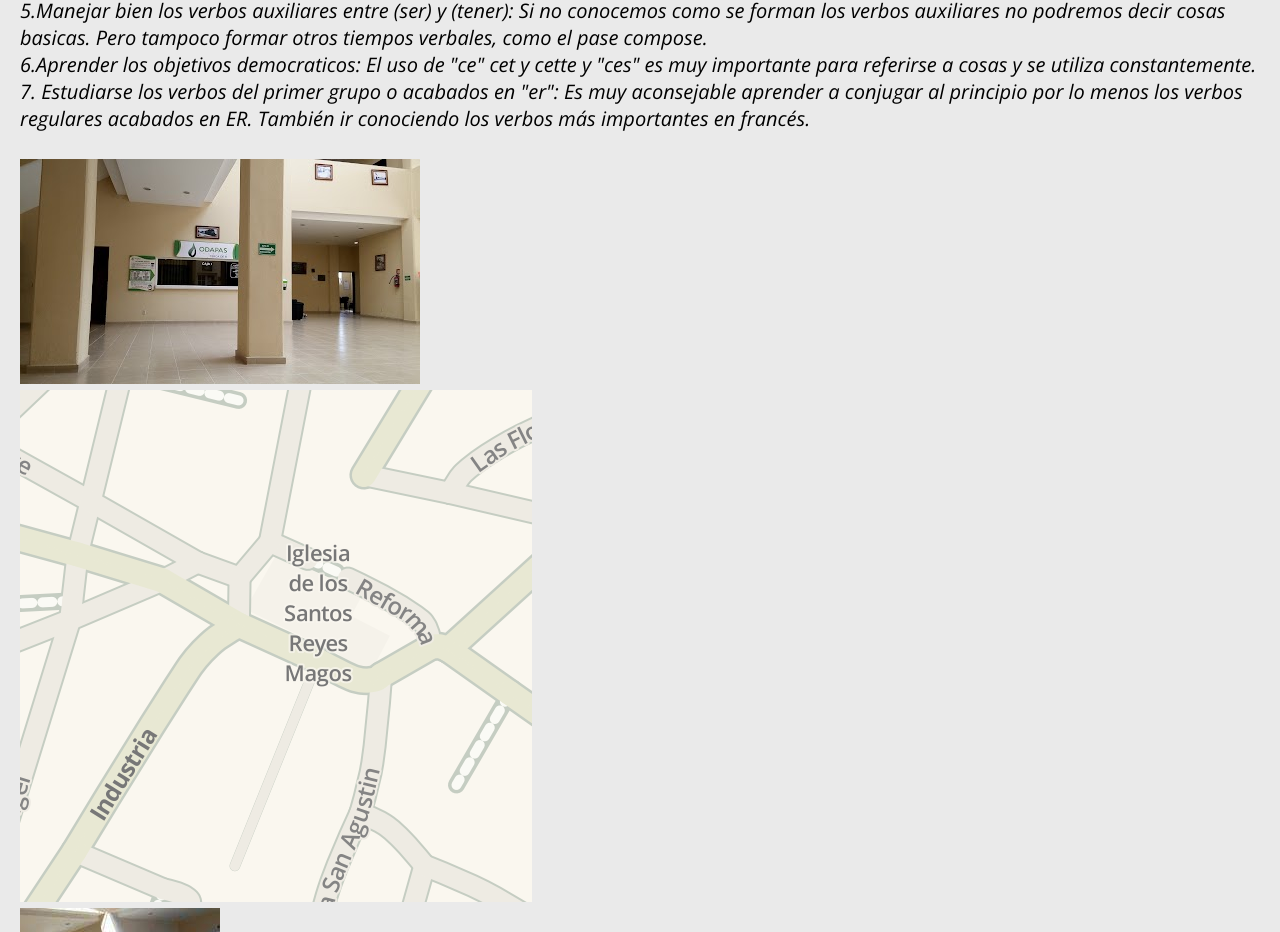
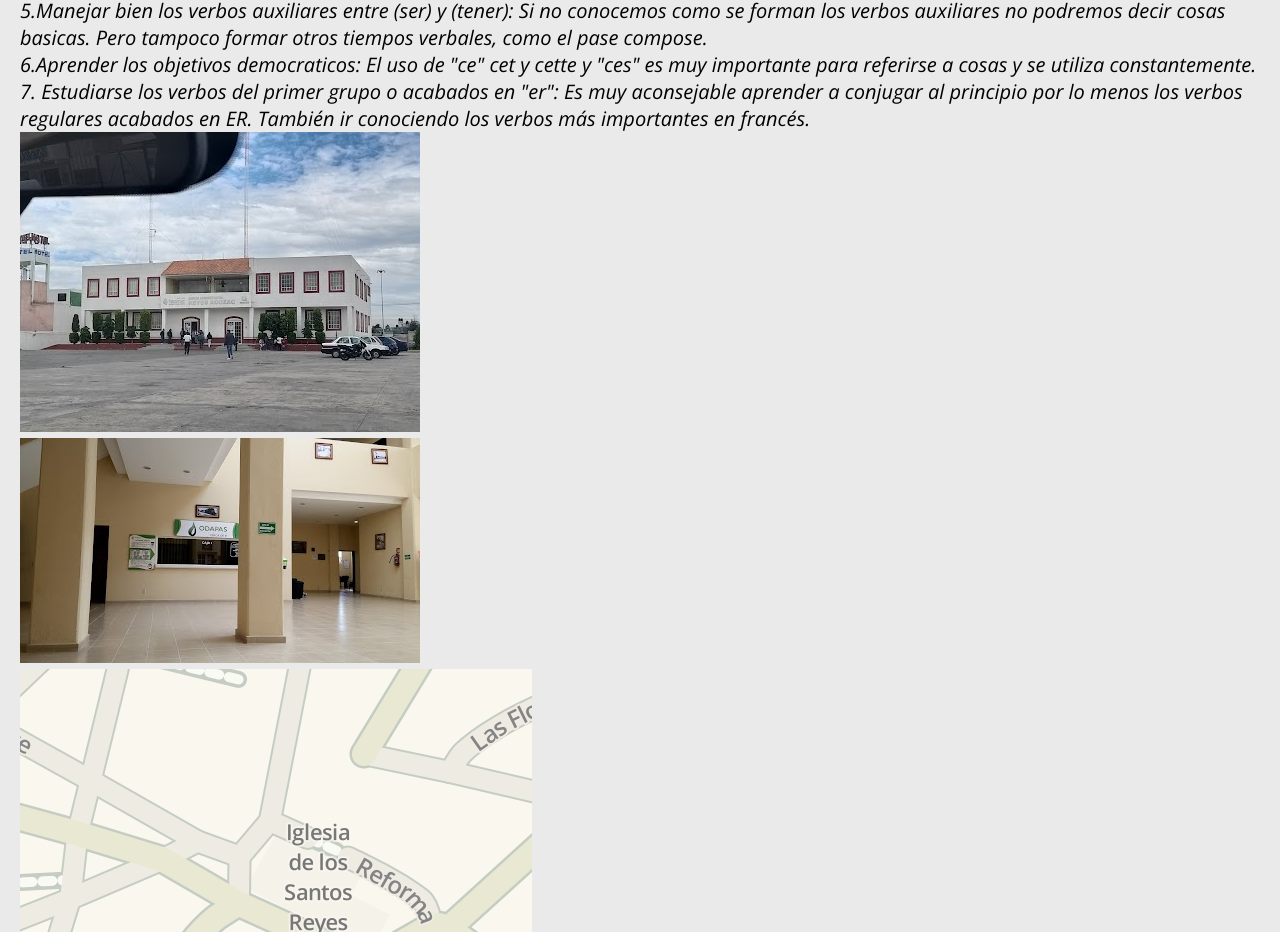
Before and after one commit to OscarFernandoDeSantiago/BibliotecaDigital1, a plain HTML site: page index.html in a window 1280 px wide. Shown: the part 1938-2870 px from the top of the page. Drawn offline with nearby package versions, Linux system fonts and the light colour scheme; files whose address does not match are found by name.

Commit message:
Update index.html

```diff
--- a/index.html
+++ b/index.html
@@ -109,7 +109,7 @@
     <div class="row justify-content-center">
         <article class="col-6 col-lg-3 py-1">
             <figure class="producto">
-                <img src="../Biblioteca Digital/2020-07-09.jpg" class="img-fluid" alt="">
+                <img src="2020-07-09.jpg" class="img-fluid" alt="">
                 <figcaption class="overlay">
                     <p class="overlay-texto"> Imagenes</p>
 
```
